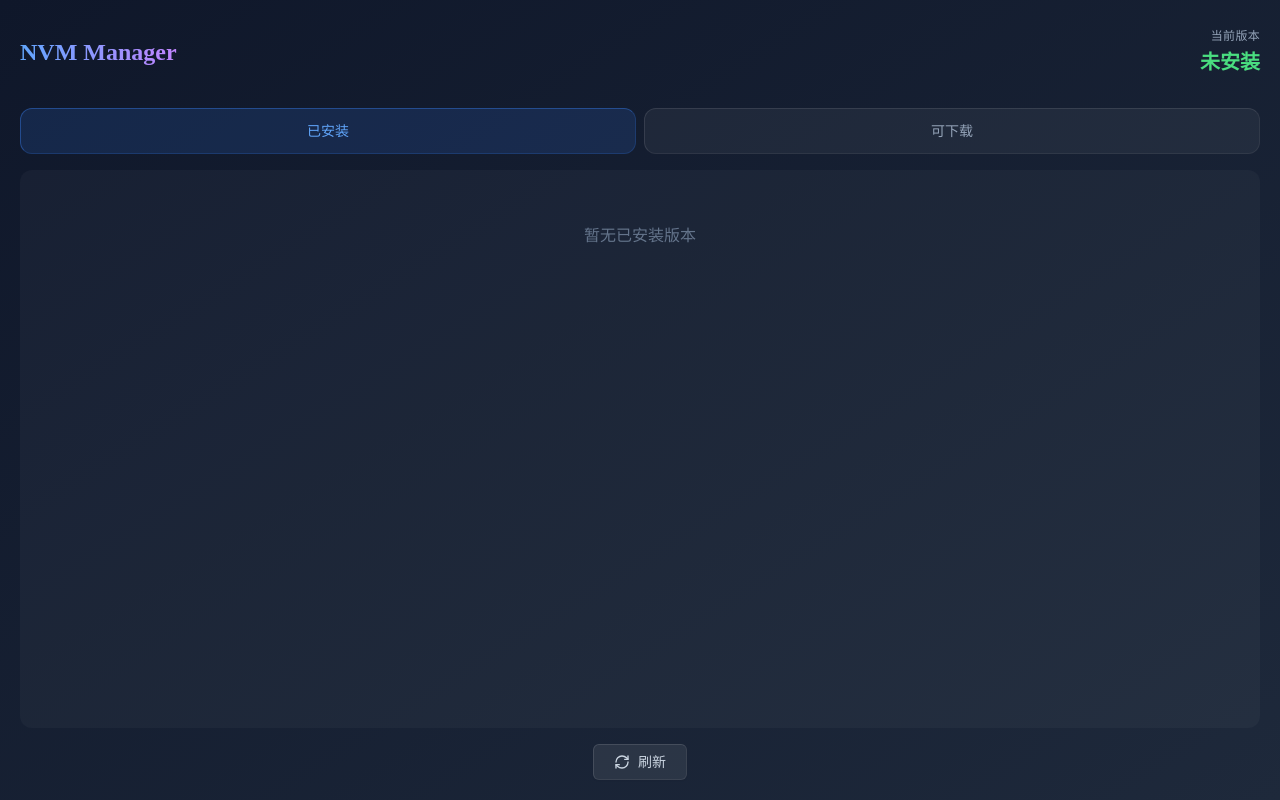
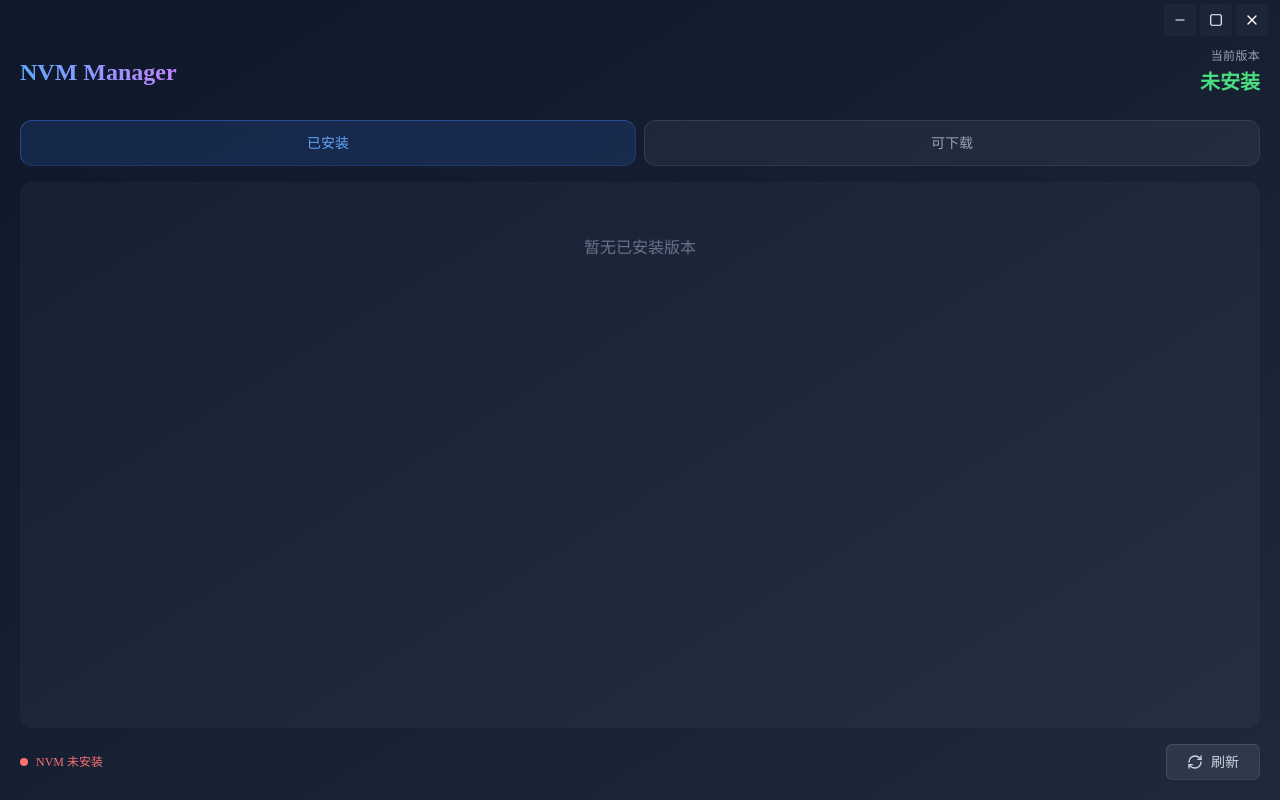
Before and after one commit to KawayiNoob/NVM-Manager, a React (Vite) app: page / in a window 1280 px wide. Built offline with nearby package versions, Linux system fonts and the light colour scheme.

Commit message:
feat: 可以构建了

```diff
--- a/electron/main.cjs
+++ b/electron/main.cjs
@@ -8,15 +8,18 @@
 let mainWindow;
 
 function createWindow() {
+  const isDev = process.argv.includes('--dev');
   mainWindow = new BrowserWindow({
     width: 520,
     height: 680,
-    frame: true,
+    frame: false,
     resizable: true,
     autoHideMenuBar: true,
+    titleBarStyle: 'hidden',
     webPreferences: {
       nodeIntegration: true,
       contextIsolation: false,
+      devTools: isDev,
     },
     backgroundColor: '#0f172a',
   });
@@ -25,10 +28,8 @@
   Menu.setApplicationMenu(null);
 
   // 在开发模式下加载 Vite 开发服务器，生产模式下加载构建文件
-  const isDev = process.argv.includes('--dev');
   if (isDev) {
     mainWindow.loadURL('http://localhost:5173');
-    mainWindow.webContents.openDevTools();
   } else {
     mainWindow.loadFile(path.join(__dirname, '../dist/index.html'));
   }
@@ -57,6 +58,23 @@
   }
 
   return null;
+}
+
+function checkNvmInstalled() {
+  return new Promise((resolve) => {
+    // 首先尝试通过命令检测
+    try {
+      execSync('nvm version', { shell: true, stdio: 'ignore' });
+      resolve(true);
+      return;
+    } catch {
+      // 命令失败，继续检查目录
+    }
+
+    // 检查 nvm 目录是否存在
+    const nvmRoot = findNvmRoot();
+    resolve(nvmRoot !== null && fs.existsSync(nvmRoot));
+  });
 }
 
 function getCurrentVersion() {
@@ -295,6 +313,10 @@
 app.whenReady().then(() => {
   createWindow();
 
+  const isDev = process.argv.includes('--dev');
+
+  // 只有开发环境才注册开发工具和刷新快捷键
+  if (isDev) {
     // 注册开发工具快捷键
     globalShortcut.register('F12', () => {
       if (mainWindow) {
@@ -332,6 +354,7 @@
         mainWindow.webContents.reload();
       }
     });
+  }
 });
 
 app.on('will-quit', () => {
@@ -351,6 +374,31 @@
   }
 });
 
+// 窗口控制
+ipcMain.handle('window-minimize', () => {
+  if (mainWindow) {
+    mainWindow.minimize();
+  }
+});
+
+ipcMain.handle('window-maximize', () => {
+  if (mainWindow) {
+    if (mainWindow.isMaximized()) {
+      mainWindow.unmaximize();
+    } else {
+      mainWindow.maximize();
+    }
+  }
+});
+
+ipcMain.handle('window-close', () => {
+  if (mainWindow) {
+    mainWindow.close();
+  }
+});
+
+ipcMain.handle('check-nvm-installed', checkNvmInstalled);
+
 ipcMain.handle('get-current-version', getCurrentVersion);
 ipcMain.handle('get-installed-versions', getInstalledVersions);
 ipcMain.handle('get-available-versions', getAvailableVersions);
--- a/src/App.tsx
+++ b/src/App.tsx
@@ -1,5 +1,5 @@
 import { useState } from 'react';
-import { RefreshCw } from 'lucide-react';
+import { RefreshCw, Minus, Square, X } from 'lucide-react';
 import { useElectron } from '@/hooks/useElectron';
 import { useToast } from '@/hooks/useToast';
 import { VersionItem } from '@/components/VersionItem';
@@ -14,10 +14,14 @@
     currentVersion,
     installedVersions,
     availableVersions,
+    nvmInstalled,
     loading,
     useVersion,
     installVersion,
     refreshAll,
+    minimizeWindow,
+    maximizeWindow,
+    closeWindow,
   } = useElectron();
   const { toasts, showToast } = useToast();
 
@@ -92,10 +96,49 @@
           overflow: hidden;
           height: 100%;
         }
+        /* 可拖拽区域 */
+        .drag-region {
+          -webkit-app-region: drag;
+        }
+        .no-drag {
+          -webkit-app-region: no-drag;
+        }
       `}</style>
-      <div className="flex flex-col h-full p-5">
+
+      {/* 自定义标题栏 */}
+      <div className="drag-region h-10 flex items-center justify-between px-3 select-none">
+        <div className="flex-1" />
+        <div className="no-drag flex items-center gap-1">
+          <button
+            onClick={minimizeWindow}
+            className="w-8 h-8 flex items-center justify-center rounded transition-colors text-white border-none outline-none"
+            style={{ backgroundColor: '#1c2638' }}
+            title="最小化"
+          >
+            <Minus className="w-3.5 h-3.5" />
+          </button>
+          <button
+            onClick={maximizeWindow}
+            className="w-8 h-8 flex items-center justify-center rounded transition-colors text-white border-none outline-none"
+            style={{ backgroundColor: '#1c2638' }}
+            title="最大化"
+          >
+            <Square className="w-3.5 h-3.5" />
+          </button>
+          <button
+            onClick={closeWindow}
+            className="w-8 h-8 flex items-center justify-center rounded transition-colors text-white border-none outline-none"
+            style={{ backgroundColor: '#1c2638' }}
+            title="关闭"
+          >
+            <X className="w-4 h-4" />
+          </button>
+        </div>
+      </div>
+
+      <div className="flex flex-col flex-1 px-5 pb-5">
         {/* Header */}
-        <header className="flex justify-between items-center mb-6">
+        <header className="flex justify-between items-center mb-4">
           <h1 className="text-2xl font-semibold bg-gradient-to-r from-blue-400 to-purple-400 bg-clip-text text-transparent">
             NVM Manager
           </h1>
@@ -203,7 +246,15 @@
         </div>
 
         {/* Footer */}
-        <footer className="flex justify-center pt-4">
+        <footer className="flex justify-between items-center pt-4">
+          <div className="flex items-center gap-2 text-xs">
+            <div
+              className={`w-2 h-2 rounded-full ${nvmInstalled ? 'bg-green-400' : 'bg-red-400'}`}
+            />
+            <span className={nvmInstalled ? 'text-green-400' : 'text-red-400'}>
+              NVM {nvmInstalled ? '已安装' : '未安装'}
+            </span>
+          </div>
           <Button
             variant="outline"
             className="flex items-center gap-2 px-5 py-2.5 bg-white/8 text-slate-300 border border-white/12 hover:bg-white/12 hover:text-slate-100"
--- a/src/hooks/useElectron.ts
+++ b/src/hooks/useElectron.ts
@@ -1,10 +1,12 @@
 import { useEffect, useState, useCallback } from 'react';
 
 // 类型声明
+interface IpcRenderer {
+  invoke: (channel: string, ...args: unknown[]) => Promise<unknown>;
+}
+
 interface ElectronAPI {
-  ipcRenderer: {
-    invoke: (channel: string, ...args: unknown[]) => Promise<unknown>;
-  };
+  ipcRenderer: IpcRenderer;
 }
 
 declare global {
@@ -15,10 +17,11 @@
 }
 
 // 获取 ipcRenderer
-const getIpcRenderer = () => {
+const getIpcRenderer = (): IpcRenderer | null => {
   if (typeof window !== 'undefined' && window.require) {
     try {
-      return window.require('electron').ipcRenderer;
+      const electron = window.require('electron') as ElectronAPI;
+      return electron.ipcRenderer;
     } catch {
       return null;
     }
@@ -30,10 +33,12 @@
   const [currentVersion, setCurrentVersion] = useState<string>('');
   const [installedVersions, setInstalledVersions] = useState<string[]>([]);
   const [availableVersions, setAvailableVersions] = useState<string[]>([]);
+  const [nvmInstalled, setNvmInstalled] = useState<boolean>(false);
   const [loading, setLoading] = useState({
     current: false,
     installed: false,
     available: false,
+    nvm: false,
   });
 
   const ipcRenderer = getIpcRenderer();
@@ -93,6 +98,35 @@
     [ipcRenderer]
   );
 
+  const minimizeWindow = useCallback(() => {
+    if (!ipcRenderer) return;
+    ipcRenderer.invoke('window-minimize');
+  }, [ipcRenderer]);
+
+  const maximizeWindow = useCallback(() => {
+    if (!ipcRenderer) return;
+    ipcRenderer.invoke('window-maximize');
+  }, [ipcRenderer]);
+
+  const closeWindow = useCallback(() => {
+    if (!ipcRenderer) return;
+    ipcRenderer.invoke('window-close');
+  }, [ipcRenderer]);
+
+  const checkNvmInstalled = useCallback(async () => {
+    if (!ipcRenderer) return;
+    setLoading((prev) => ({ ...prev, nvm: true }));
+    try {
+      const installed = await ipcRenderer.invoke('check-nvm-installed');
+      setNvmInstalled(installed as boolean);
+    } catch (error) {
+      console.error('Failed to check nvm installed:', error);
+      setNvmInstalled(false);
+    } finally {
+      setLoading((prev) => ({ ...prev, nvm: false }));
+    }
+  }, [ipcRenderer]);
+
   const refreshAll = useCallback(async () => {
     await Promise.all([
       fetchCurrentVersion(),
@@ -103,12 +137,27 @@
 
   useEffect(() => {
     refreshAll();
-  }, [refreshAll]);
+    if (ipcRenderer) {
+      (async () => {
+        setLoading((prev) => ({ ...prev, nvm: true }));
+        try {
+          const installed = await ipcRenderer.invoke('check-nvm-installed');
+          setNvmInstalled(installed as boolean);
+        } catch (error) {
+          console.error('Failed to check nvm installed:', error);
+          setNvmInstalled(false);
+        } finally {
+          setLoading((prev) => ({ ...prev, nvm: false }));
+        }
+      })();
+    }
+  }, [refreshAll, ipcRenderer]);
 
   return {
     currentVersion,
     installedVersions,
     availableVersions,
+    nvmInstalled,
     loading,
     fetchCurrentVersion,
     fetchInstalledVersions,
@@ -116,6 +165,10 @@
     useVersion,
     installVersion,
     refreshAll,
+    checkNvmInstalled,
+    minimizeWindow,
+    maximizeWindow,
+    closeWindow,
     hasElectron: !!ipcRenderer,
   };
 };
--- a/vite.config.ts
+++ b/vite.config.ts
@@ -4,7 +4,7 @@
 import path from 'path'
 
 // https://vitejs.dev/config/
-export default defineConfig({
+export default defineConfig(({ command }) => ({
   plugins: [
     react(),
     UnoCSS(),
@@ -21,5 +21,6 @@
   build: {
     outDir: 'dist',
     emptyOutDir: true,
+    sourcemap: command === 'serve',
   },
-})
+}))
```
Also changed, not shown: package.json (+12 -1 lines), .claude/settings.local.json, 1 other file (tests, documents, lock files or other folders). Lines whose indentation alone changed are shown as unchanged.
